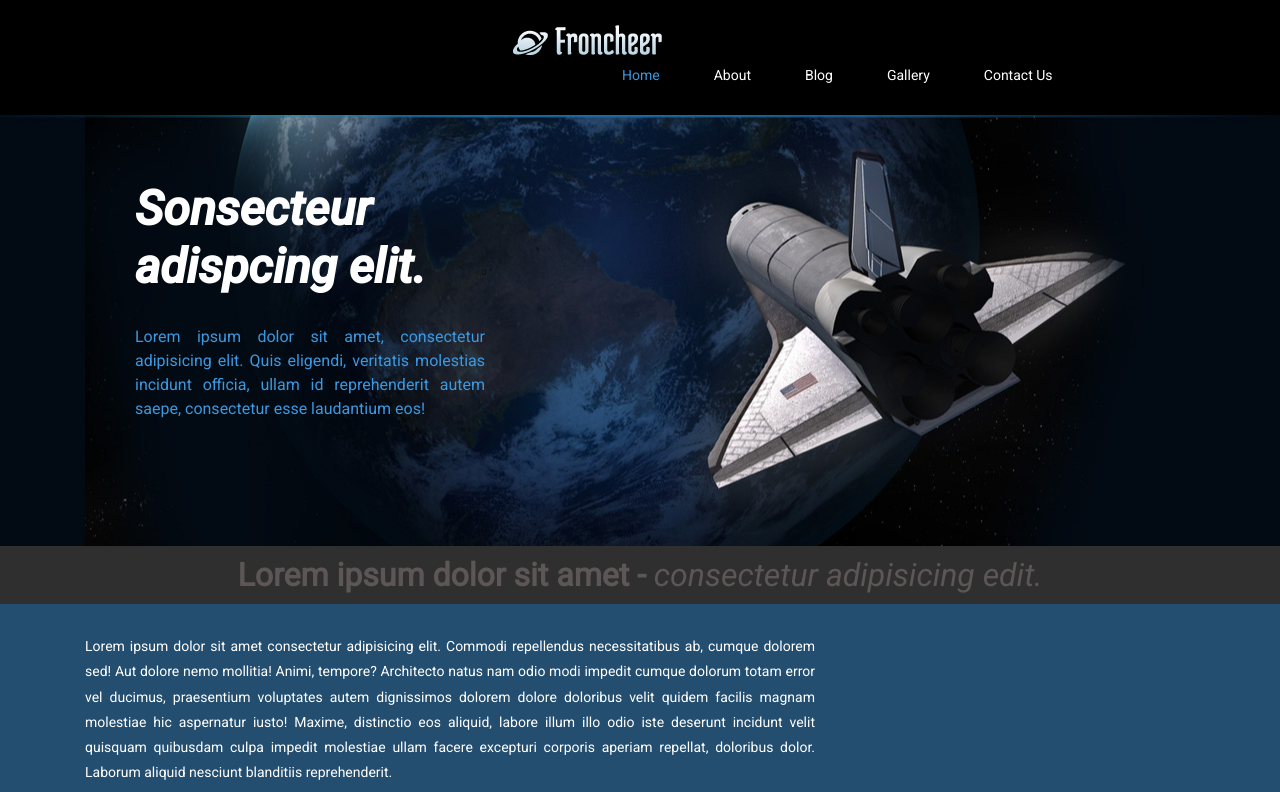
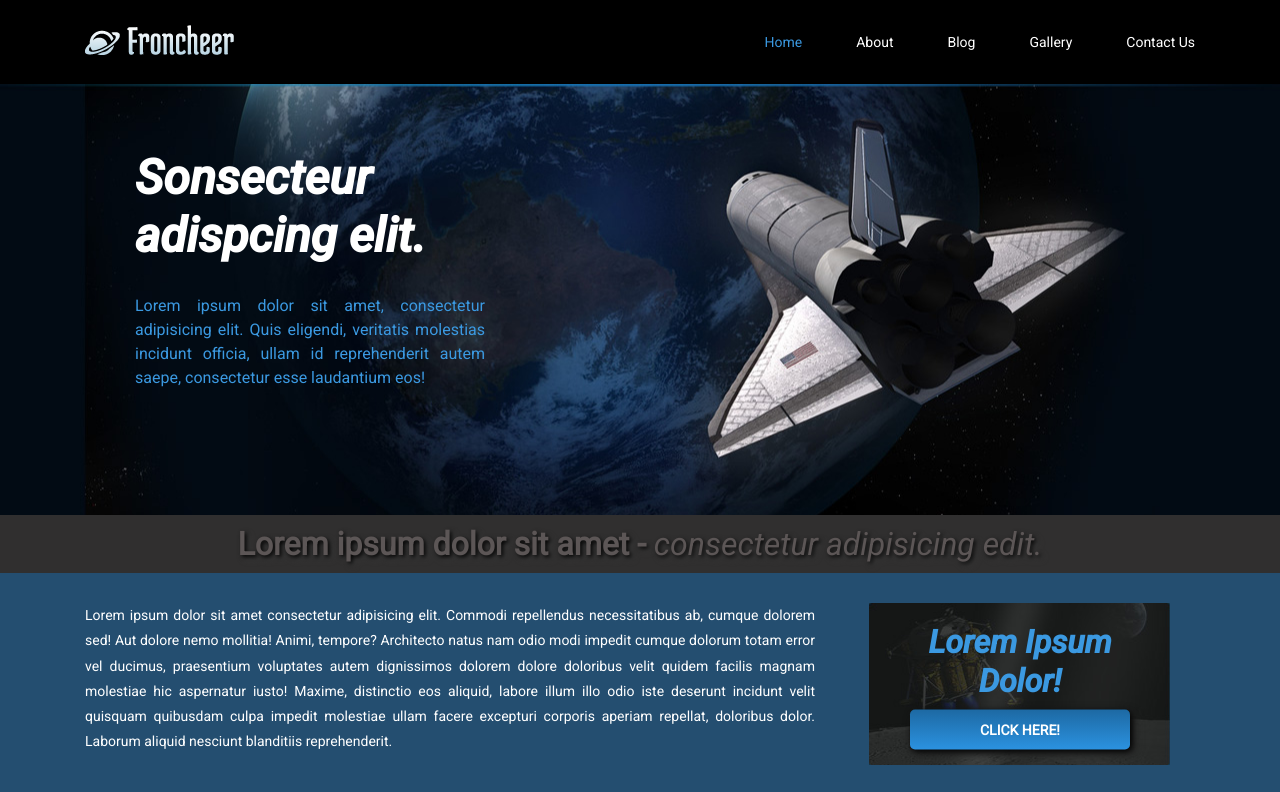
Before and after one commit to Cheeroker/projekt-jakub-brzozowski, a plain HTML site: page index.html in a window 1280 px wide. Shown: the top 792 px of the page. Drawn offline with Linux system fonts and the light colour scheme.

Commit message:
Update style.css

```diff
--- a/style.css
+++ b/style.css
@@ -104,10 +104,10 @@ a:hover {
   display: -webkit-box;
   display: -ms-flexbox;
   display: flex;
-  -webkit-box-orient: vertical;
+  -webkit-box-orient: horizontal;
   -webkit-box-direction: normal;
-      -ms-flex-direction: column;
-          flex-direction: column;
+      -ms-flex-direction: row;
+          flex-direction: row;
   -ms-flex-wrap: wrap;
       flex-wrap: wrap;
   margin-left: -15px;
@@ -204,7 +204,6 @@ a:hover {
   -webkit-box-pack: center;
       -ms-flex-pack: center;
           justify-content: center;
-  /** Najwyższa ikona ma taką wysokość **/
   height: 60px;
   margin-bottom: 25px;
 }
@@ -464,4 +463,14 @@ a:hover {
 .u-textstyle__italic {
   font-style: italic;
 }
+
+.u-shadow{
+    filter: drop-shadow(2px 2px 2px black) drop-shadow(2px 2px 2px #3a3a3a);
+    -webkit-filter: drop-shadow(2px 2px 2px black) drop-shadow(2px 2px 2px #3a3a3a);
+}
+
+.u-shadow-button{
+    filter: drop-shadow(2px 2px 3px black) drop-shadow(2px 2px 3px #222222);
+    -webkit-filter: drop-shadow(2px 2px 3px black) drop-shadow(2px 2px 3px #222222);
+}
 /*# sourceMappingURL=style.css.map */
```
